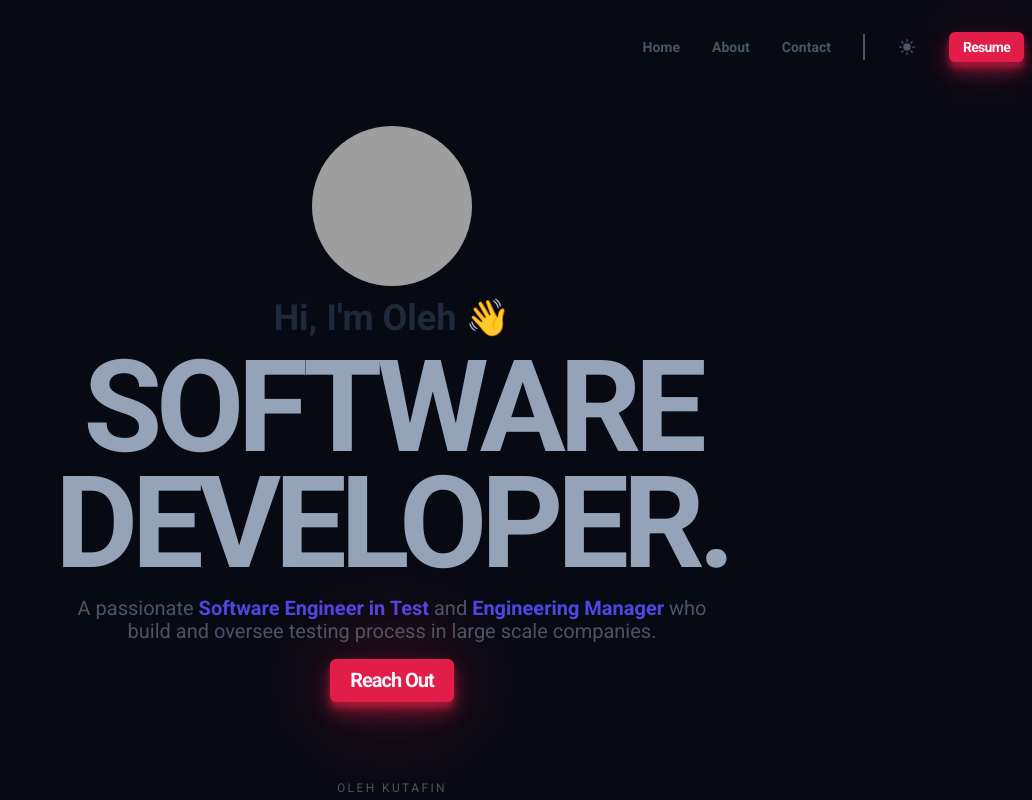
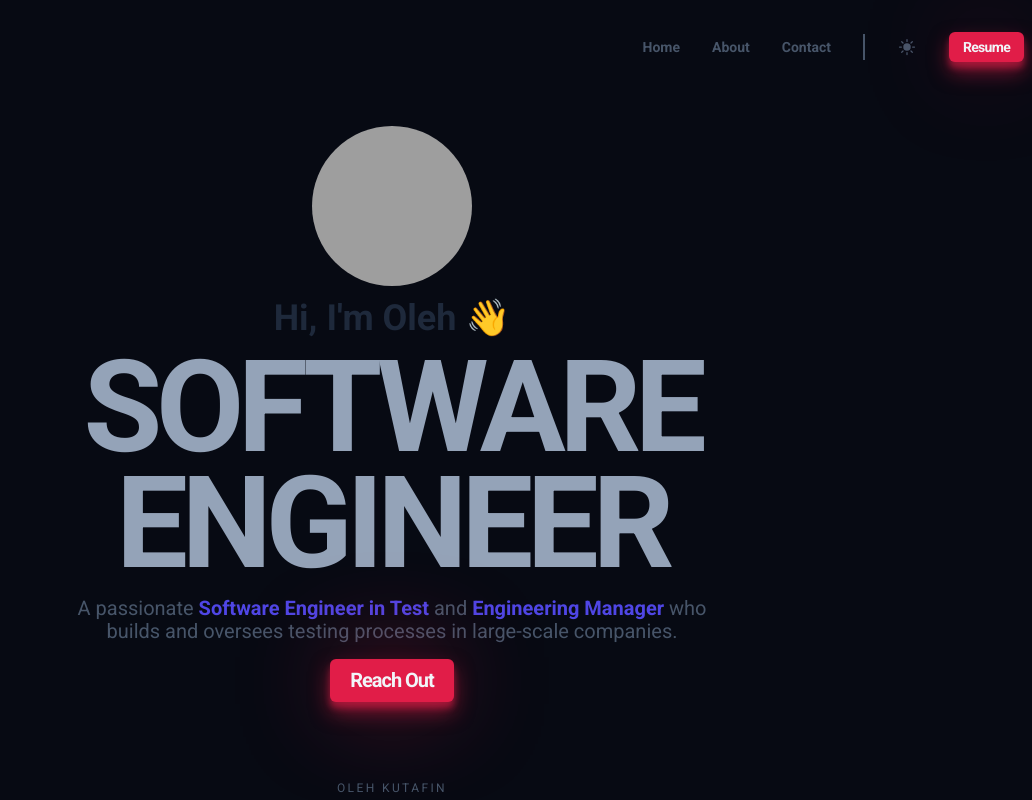
Before and after one commit to Qoopi/portfolio, a website built with Vite: page index.html in a window 1280 px wide. Shown: the whole page, without its empty margins (248-1280 px from the left). Built offline with nearby package versions, Linux system fonts and the light colour scheme; grey boxes are pictures that could not be loaded.

Commit message:
fix grammar

```diff
--- a/index.html
+++ b/index.html
@@ -94,12 +94,11 @@
     <h2 class="home__subtitle">Hi, I'm Oleh 👋</h2>
     <h1 class="home__title">
         SOFTWARE <br/>
-        DEVELOPER.
+        ENGINEER
     </h1>
     <p class="home__description">
-        A passionate <strong>Software Engineer in Test</strong>
-        and <strong>Engineering Manager</strong> who build and oversee testing
-        process in large scale companies.
+        A passionate <strong>Software Engineer in Test</strong> and <strong>Engineering Manager</strong>
+        who builds and oversees testing processes in large-scale companies.
     </p>
     <a class="hero__btn btn" href="mailto:kutafin.o.v@gmail.com">Reach out</a>
 </section>
```
Also changed, not shown: README.md.
